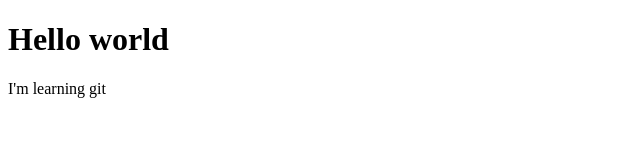
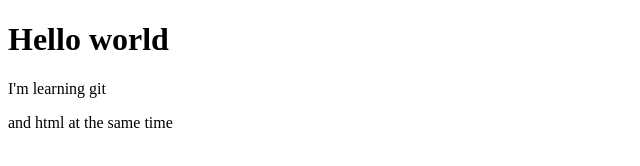
Before and after one commit to chris-ann/dw-2021-review, a plain HTML site: page index.html in a window 1280 px wide. Shown: the whole page, without its empty margins (0-640 px from the left). Drawn offline with Linux system fonts and the light colour scheme.

Commit message:
added another paragraph

```diff
--- a/index.html
+++ b/index.html
@@ -7,5 +7,6 @@
 <body>
 	<h1>Hello world</h1>
 	<p>I'm learning git</p>
+	<p>and html at the same time</p>
 </body>
 </html>
```
